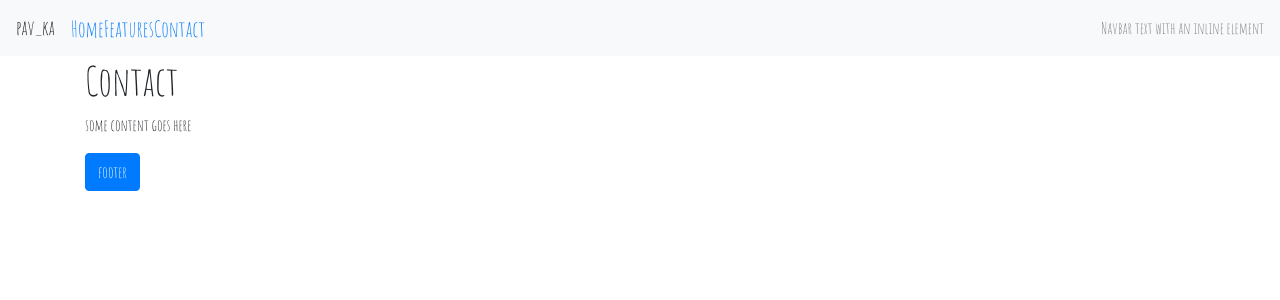
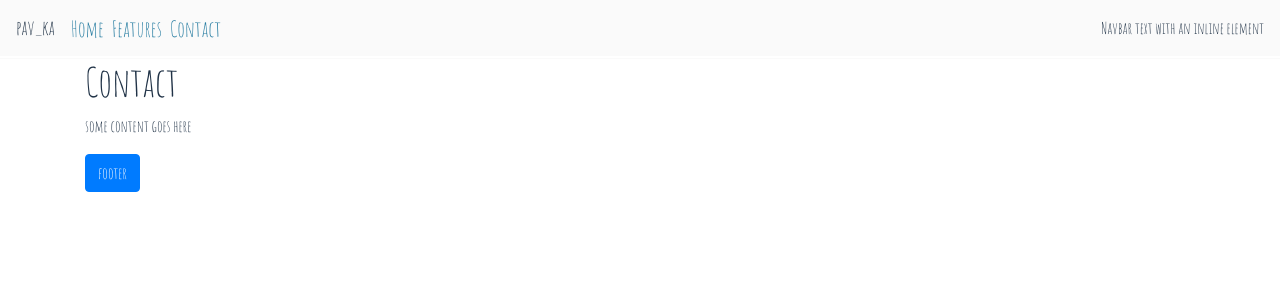
Before and after one commit to pawelklasa/portfolio-react, a React (Create React App) app: page /contact in a window 1280 px wide. Shown: the top 300 px of the page. Built offline with nearby package versions, Linux system fonts and the light colour scheme.

Commit message:
li styling and hover link

```diff
--- a/src/Assets/css/default.css
+++ b/src/Assets/css/default.css
@@ -1,4 +1,5 @@
 body {
     background-color: #fff;
     font-family: 'Amatic SC', cursive;
+    color: #213347;
 }
--- a/src/Assets/css/navBar.css
+++ b/src/Assets/css/navBar.css
@@ -1,12 +1,33 @@
 .navbar {
-    border-bottom: 1px solid #fff;
-    box-shadow: 1px 1px px #ddd;
+    border-bottom: 2px solid #fff;
+    box-shadow: 0px 1px 0px #fafafa;
+    background-color: #fafafa;
 }
 
 .navbar-brand {
     font-size: 20px;
+    color: #213347;
 }
 
 li {
     font-size: 22px;
 }
+
+a {
+    color:#247BA0;
+    /* First we need to help some browsers along for this to work.
+       Just because a vendor prefix is there, doesn't mean it will
+       work in a browser made by that vendor either, it's just for
+       future-proofing purposes I guess. */
+    -o-transition:.5s;
+    -ms-transition:.5s;
+    -moz-transition:.5s;
+    -webkit-transition:.5s;
+    /* ...and now for the proper property */
+    transition:.5s;
+  }
+
+  a:hover {
+      text-decoration: none;
+      color:#FF1654;
+}
--- a/src/components/navBar.js
+++ b/src/components/navBar.js
@@ -10,24 +10,24 @@ export class NavBar extends React.Component {
     render() {
         return (
 
-            <nav class="navbar navbar-expand-lg navbar-light bg-light">
+            <nav className="navbar navbar-expand-lg">
                 <Link to='/'><span class="navbar-brand">pav_ka</span></Link>
-                <button class="navbar-toggler" type="button" data-toggle="collapse" data-target="#navbarText" aria-controls="navbarText" aria-expanded="false" aria-label="Toggle navigation">
-                    <span class="navbar-toggler-icon"></span>
+                <button className="navbar-toggler" type="button" data-toggle="collapse" data-target="#navbarText" aria-controls="navbarText" aria-expanded="false" aria-label="Toggle navigation">
+                    <span className="navbar-toggler-icon"></span>
                 </button>
-                <div class="collapse navbar-collapse" id="navbarText">
-                    <ul class="navbar-nav mr-auto">
-                        <li class="nav-item active">
+                <div className="collapse navbar-collapse" id="navbarText">
+                    <ul className="navbar-nav mr-auto">
+                        <li className="nav-item active mr-2">
                             <Link to='/'>Home</Link>
                         </li>
-                        <li class="nav-item">
+                        <li className="nav-item mr-2">
                             <Link to='/features'>Features</Link>
                         </li>
-                        <li class="nav-item">
+                        <li className="nav-item mr-2">
                             <Link to='/contact'>Contact</Link>
                         </li>
                     </ul>
-                    <span class="navbar-text">
+                    <span className="navbar-text">
                         Navbar text with an inline element
                     </span>
                 </div>
```
